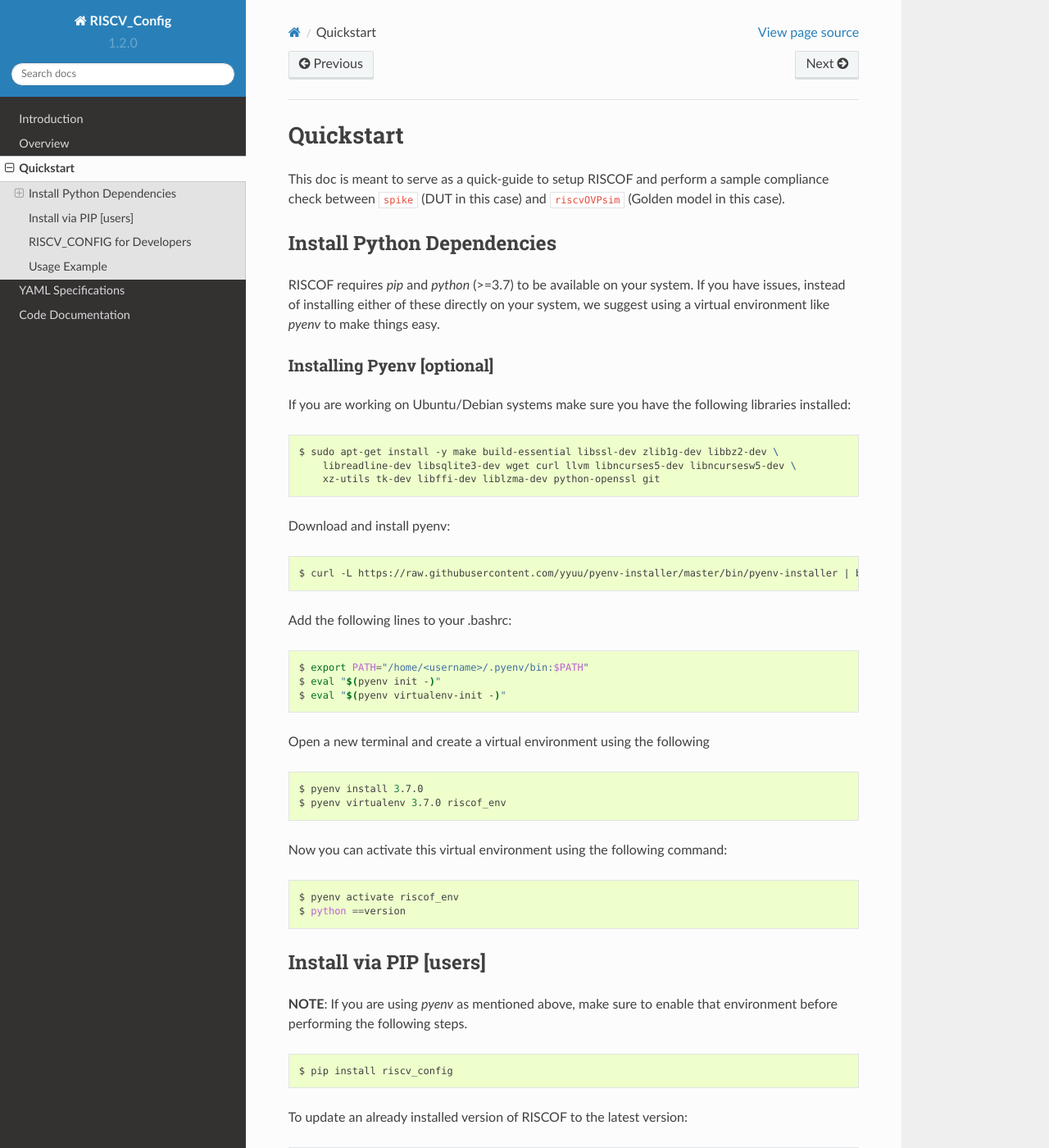
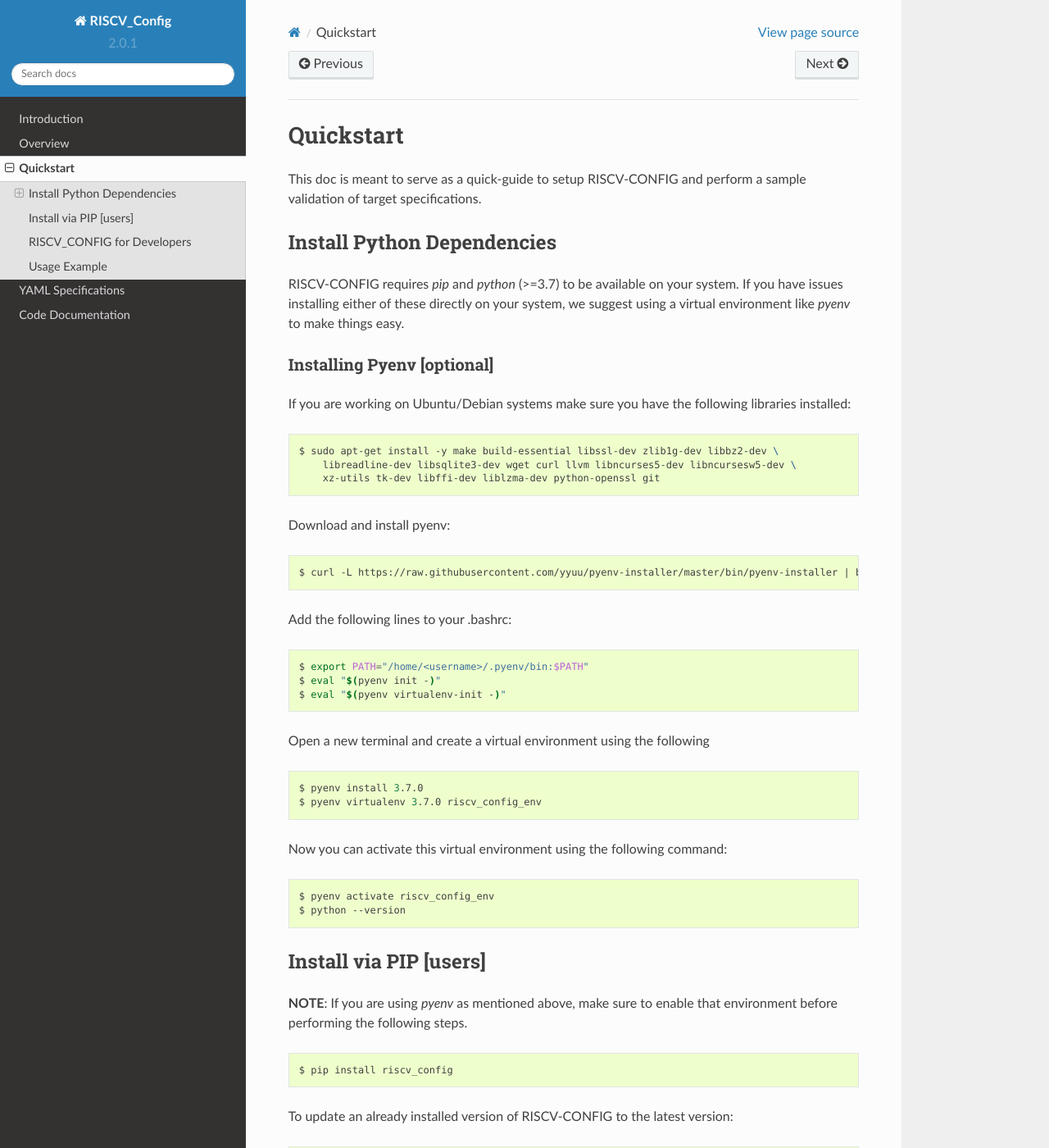
Before and after one commit to riscv-software-src/riscv-config, a Sphinx documentation site: the page built from docs/source/quickstart.rst, in a window 1280 px wide and 1400 px high. Shown: the whole window at 82% size. Built offline with Sphinx 7.4.7 and the Read the Docs theme 2.0.0, drawn with Linux system fonts in a browser that asks for light colours; some of the changed text lies outside the part shown.

Commit message:
Doc updates (#21)
Fixed:
- typos in quickstart doc
- disabled deployment to repository until authentication issue is fixed.

```diff
--- a/README.rst
+++ b/README.rst
@@ -5,7 +5,4 @@
 
 LICENSE: BSD-3 Clause.
 
-Latest Documentation of RISCV-Config:
-
-  * `HTML <https://riscv-config.readthedocs.io/>`_
-  * `PDF  <https://github.com/riscv/riscv-config/releases/latest/download/riscv_config.pdf>`_
+Latest Documentation of RISCV-Config: `HTML <https://riscv-config.readthedocs.io/>`_
--- a/docs/source/conf.py
+++ b/docs/source/conf.py
@@ -27,6 +27,11 @@
 
     rst_file.close()
 
+def get_version():
+    changelog = open('../../CHANGELOG.md','r').read()
+    x = re.findall(r'##(.*?)-',changelog)[0]
+    return str(x)
+
 gen_schema_doc('../../riscv_config/schemas/schema_isa.yaml', 'schema_isa.rst')
 gen_schema_doc('../../riscv_config/schemas/schema_platform.yaml', 'schema_platform.rst')
 
@@ -40,10 +45,9 @@
 copyright = '2019 InCore Semiconductors, IIT Madras'
 author = 'InCore Semiconductors Pvt. Ltd.'
 
-# The short X.Y version
-version = '1.2.0'
+version = str(get_version())
 # The full version, including alpha/beta/rc tags
-release = 'beta'
+release = version
 
 
 # -- General configuration ---------------------------------------------------
--- a/docs/source/quickstart.rst
+++ b/docs/source/quickstart.rst
@@ -2,13 +2,13 @@
 Quickstart
 ##########
 
-This doc is meant to serve as a quick-guide to setup RISCOF and perform a sample compliance check
-between ``spike`` (DUT in this case) and ``riscvOVPsim`` (Golden model in this case).
+This doc is meant to serve as a quick-guide to setup RISCV-CONFIG and perform a \
+sample validation of target specifications.
 
 Install Python Dependencies
 ===========================
 
-RISCOF requires `pip` and `python` (>=3.7) to be available on your system. If you have issues, instead of
+RISCV-CONFIG requires `pip` and `python` (>=3.7) to be available on your system. If you have issues
 installing either of these directly on your system, we suggest using a virtual environment
 like `pyenv` to make things easy.
 
@@ -42,15 +42,15 @@
 .. code-block:: bash
 
   $ pyenv install 3.7.0
-  $ pyenv virtualenv 3.7.0 riscof_env
+  $ pyenv virtualenv 3.7.0 riscv_config_env
 
 
 Now you can activate this virtual environment using the following command:
 
 .. code-block:: bash
 
-  $ pyenv activate riscof_env
-  $ python ==version
+  $ pyenv activate riscv_config_env
+  $ python --version
 
 Install via PIP [users]
 =======================
@@ -62,33 +62,33 @@
 
   $ pip install riscv_config
 
-To update an already installed version of RISCOF to the latest version:
+To update an already installed version of RISCV-CONFIG to the latest version:
 
 .. code-block:: bash
 
   $ pip install -U riscv_config
 
-To checkout a specific version of riscof:
+To checkout a specific version of riscv_config:
 
 .. code-block:: bash
 
-  $ pip install riscv_config==1.x.x
+  $ pip install riscv_config--1.x.x
 
-Once you have RISCV_CONFIG installed, executing ``riscv_config ==help`` should print the following on the terminal:
+Once you have RISCV_CONFIG installed, executing ``riscv_config --help`` should print the following on the terminal:
 
 .. code-block:: bash
 
-    riscv-config [-h] ==isa_spec YAML ==platform_spec YAML [==verbose]
+    riscv-config [-h] --isa_spec YAML --platform_spec YAML [--verbose]
 
     RISC-V Configuration Validator
 
     optional arguments:
-      ==isa_spec YAML, -ispec YAML
+      --isa_spec YAML, -ispec YAML
                             The YAML which contains the ISA specs.
-      ==platform_spec YAML, -pspec YAML
+      --platform_spec YAML, -pspec YAML
                             The YAML which contains the Platfrorm specs.
-      ==verbose             debug | info | warning | error
-      -h, ==help            show this help message and exit
+      --verbose             debug | info | warning | error
+      -h, --help            show this help message and exit
 
 
 
@@ -105,7 +105,7 @@
   $ cd riscv_config
   $ pip3 install -r requirements.txt
 
-Executing ``python -m riscv_config.main ==help`` should display the same help message as above.
+Executing ``python -m riscv_config.main --help`` should display the same help message as above.
 
 Usage Example
 =============
--- a/riscv_config/__init__.py
+++ b/riscv_config/__init__.py
@@ -1,3 +1,3 @@
 from pkgutil import extend_path
 __path__ = extend_path(__path__, __name__)
-__version__ = "2.0.0"
+__version__ = "2.0.1"
```
Also changed, not shown: CHANGELOG.md (+5 -0 lines), .travis.yml.
